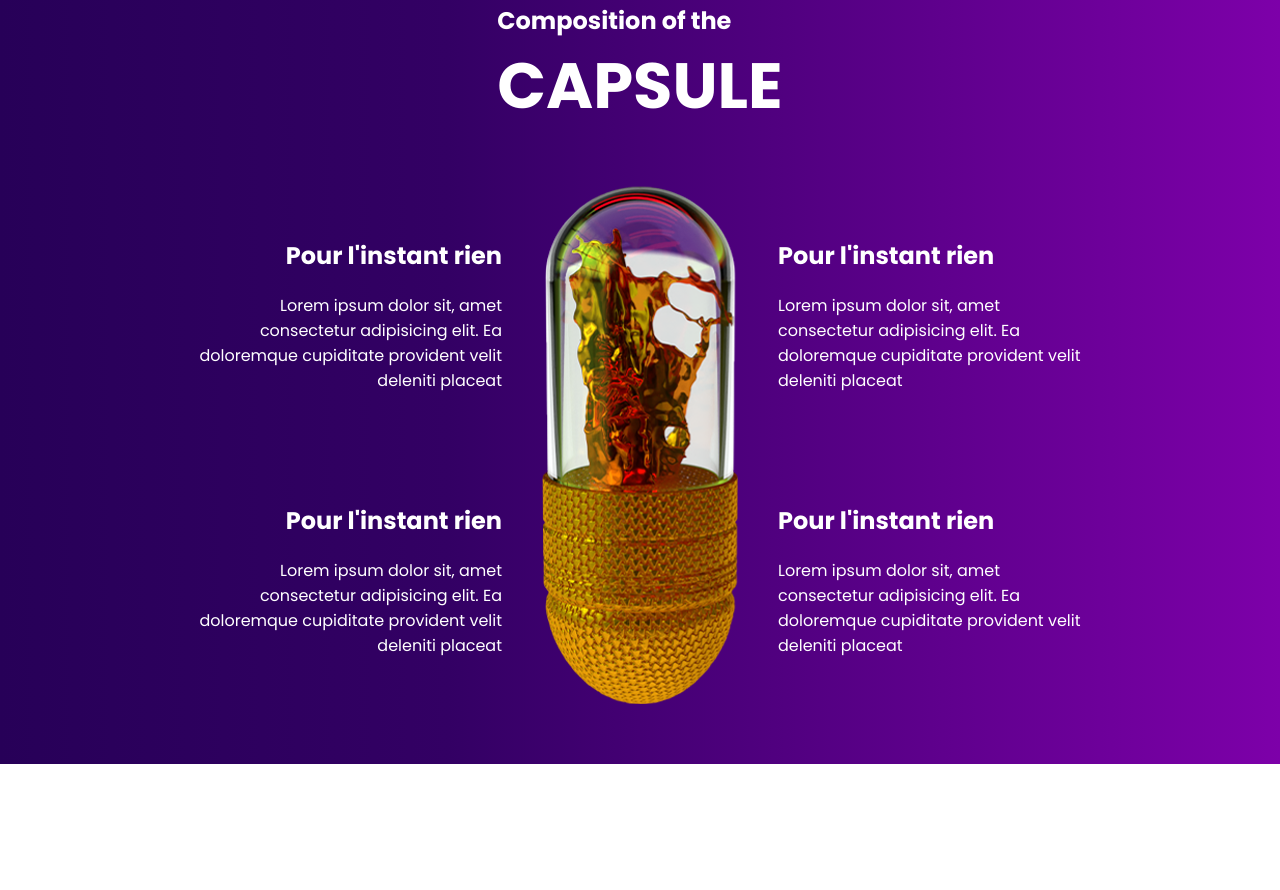
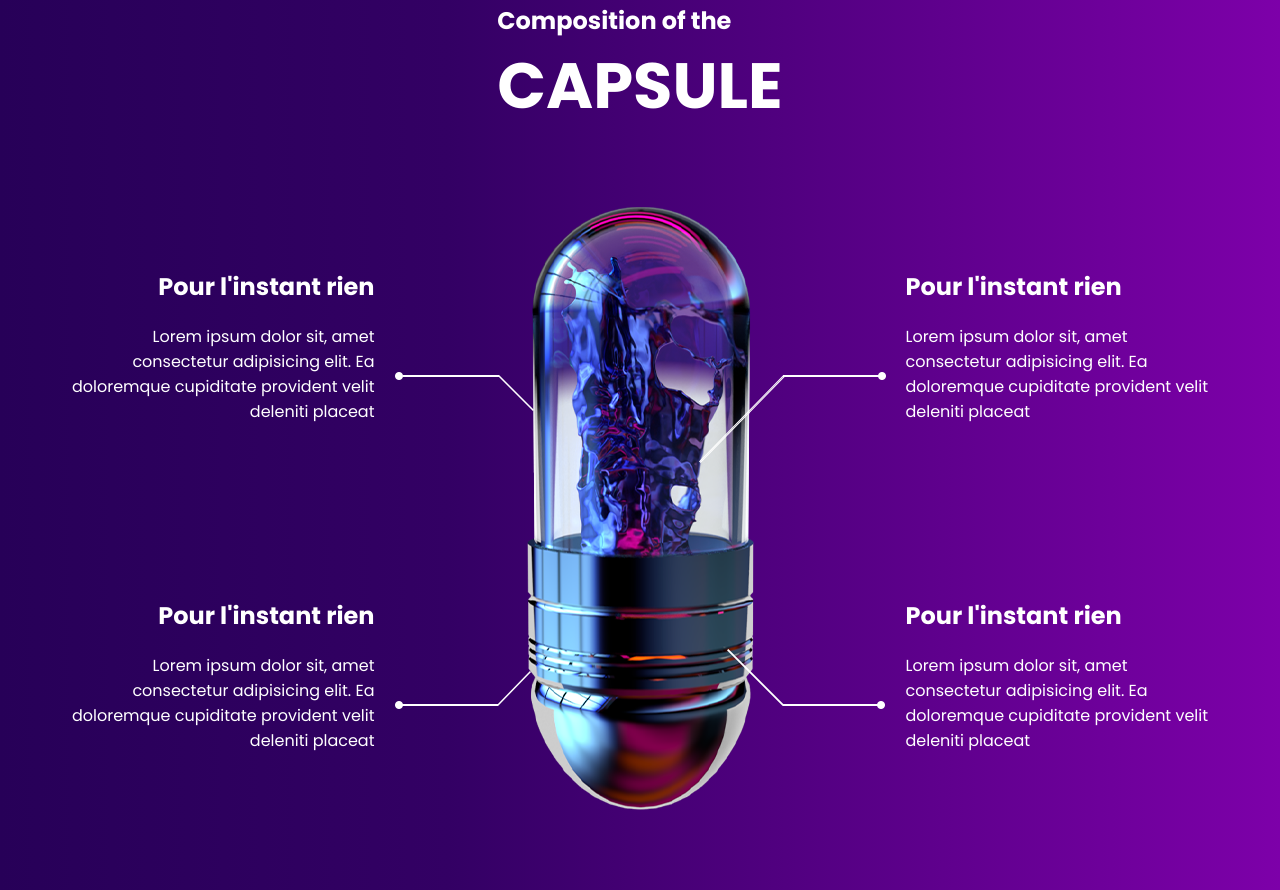
Before and after one commit to Nzo1/Pillz, a plain HTML site: page index.html in a window 1280 px wide. Shown: the part 2442-3332 px from the top of the page. Before the commit the page ends 3206 px from the top, so only its background shows below. Drawn offline with Linux system fonts and the light colour scheme.

Commit message:
ajout de l'image de la capsule

```diff
--- a/index.html
+++ b/index.html
@@ -96,7 +96,7 @@
                 </div>
             </div>
             <div class="mid">
-                <img src="images/Geist.png">
+                <img src="images/Capsule_details.png">
             </div>
             <div class="right">
                 <div class="top">
```
Also changed, not shown: images/Capsule_details.png (added), images/facebook.png (deleted), images/instagram.png (deleted), images/twitter.png (deleted).
